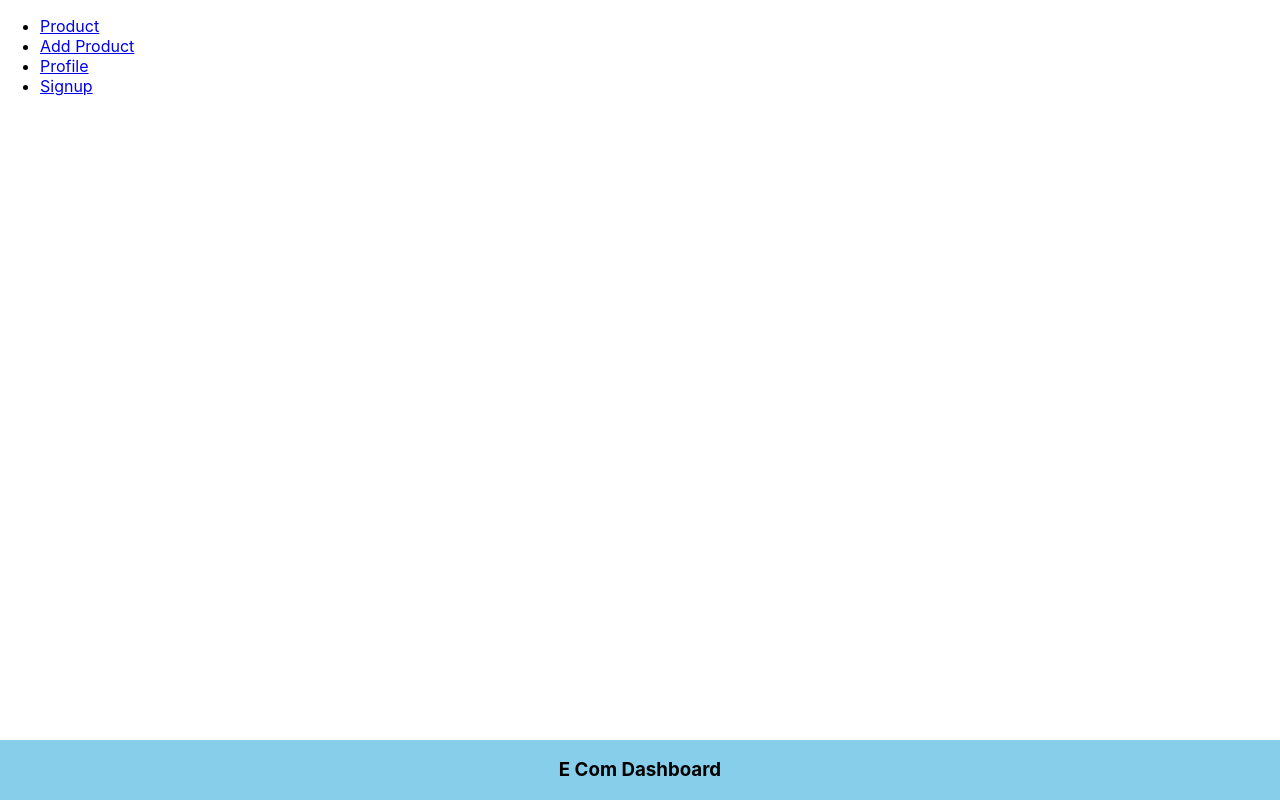
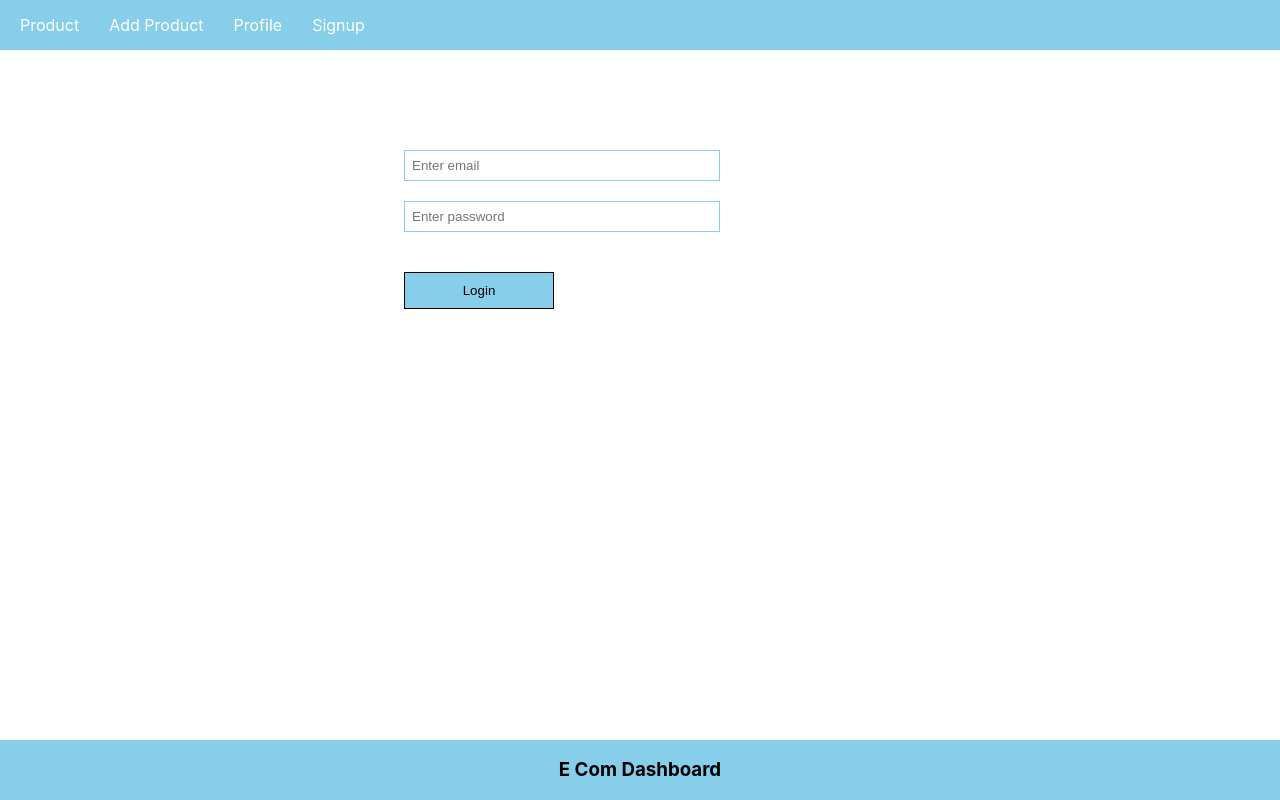
Before and after one commit to drokade981/node-e-commerce, a React (Create React App) app in the folder frontend/: page /login in a window 1280 px wide. Built offline with nearby package versions, Linux system fonts and the light colour scheme.

Commit message:
login api and integration

```diff
--- a/frontend/src/App.js
+++ b/frontend/src/App.js
@@ -4,6 +4,7 @@
 import Footer from './components/Footer';
 import Signup from './components/Signup';
 import PrivateComponent from './components/PrivateComponent';
+import Login from './components/Login';
 
 function App() {
   return (
@@ -20,6 +21,7 @@
         </Route>
 
         <Route path="/register" element= {<Signup />} />
+        <Route path="/login" element= {<Login />} />
       </Routes>
       </BrowserRouter>
       <Footer />
--- /dev/null
+++ b/frontend/src/components/Login.js
@@ -0,0 +1,42 @@
+import React, {useState} from 'react';
+import config from '../config';
+import { useNavigate } from 'react-router-dom';
+
+const Login = () => {
+    const lgoingUrl = config.apiBaseUrl+'/login';
+    const [email, setEmail] = useState("");
+    const [password, setPassword] = useState("");
+    const navigate = useNavigate();
+
+    const handleLogin = async () => {
+        console.log(email, password);
+        let result = await fetch(lgoingUrl,
+        {
+            method : 'post',
+            body : JSON.stringify({email, password}),
+            headers: {
+                "Content-Type": "application/json",
+            },
+        });
+        result = await result.json();
+        console.log(result);
+
+        if (result.user.name) {
+            console.log('user');
+
+            localStorage.setItem('user', JSON.stringify(result));
+            navigate('/');
+        } else {
+            alert('Please enter correct credential');
+        }
+    }
+    return (
+        <div className="login">
+            <input type="text" className="inputBox" onChange={(e) => setEmail(e.target.value)} placeholder="Enter email" />
+            <input type="password" className="inputBox" onChange={(e) => setPassword(e.target.value)} placeholder="Enter password" />
+            <button className="appButton" type="button" onClick={handleLogin} >Login</button>
+        </div>
+    )
+}
+
+export default Login
--- a/frontend/src/components/Nav.js
+++ b/frontend/src/components/Nav.js
@@ -10,13 +10,13 @@
     }
     return (
         <div>
-            <ul classNae="nav-ul">
+            <ul className="nav-ul">
                 <li><Link to="/products">Product</Link></li>
                 <li><Link to="/add-product">Add Product</Link></li>
                 <li><Link to="/profile">Profile</Link></li>
                 <li>
                     {auth ? <Link onClick={logout } to="/signup">Logout</Link> :
-                    <Link to="/register">Signup</Link>}
+                    <Link to="/register">Signup</Link> }
                 </li>
             </ul>
         </div>
```
Also changed, not shown: 1 other file (tests, documents, lock files or other folders).
